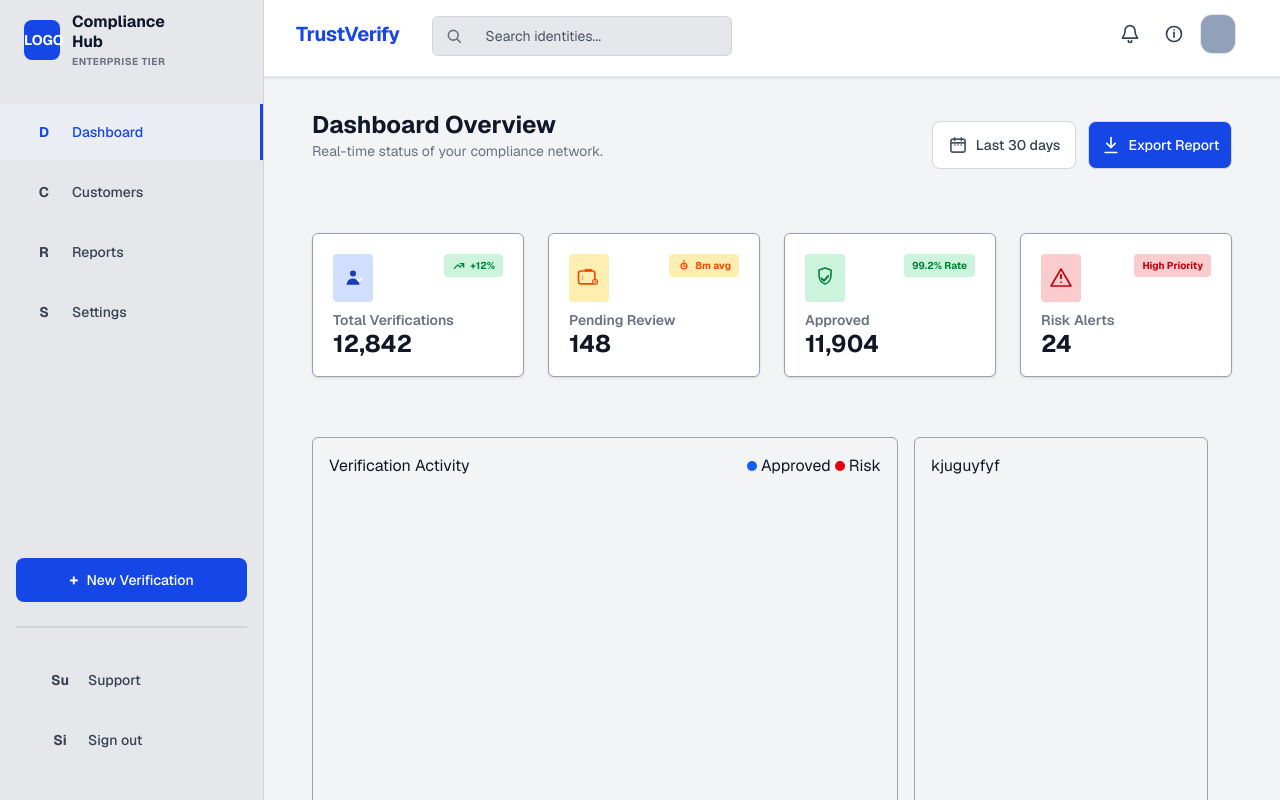
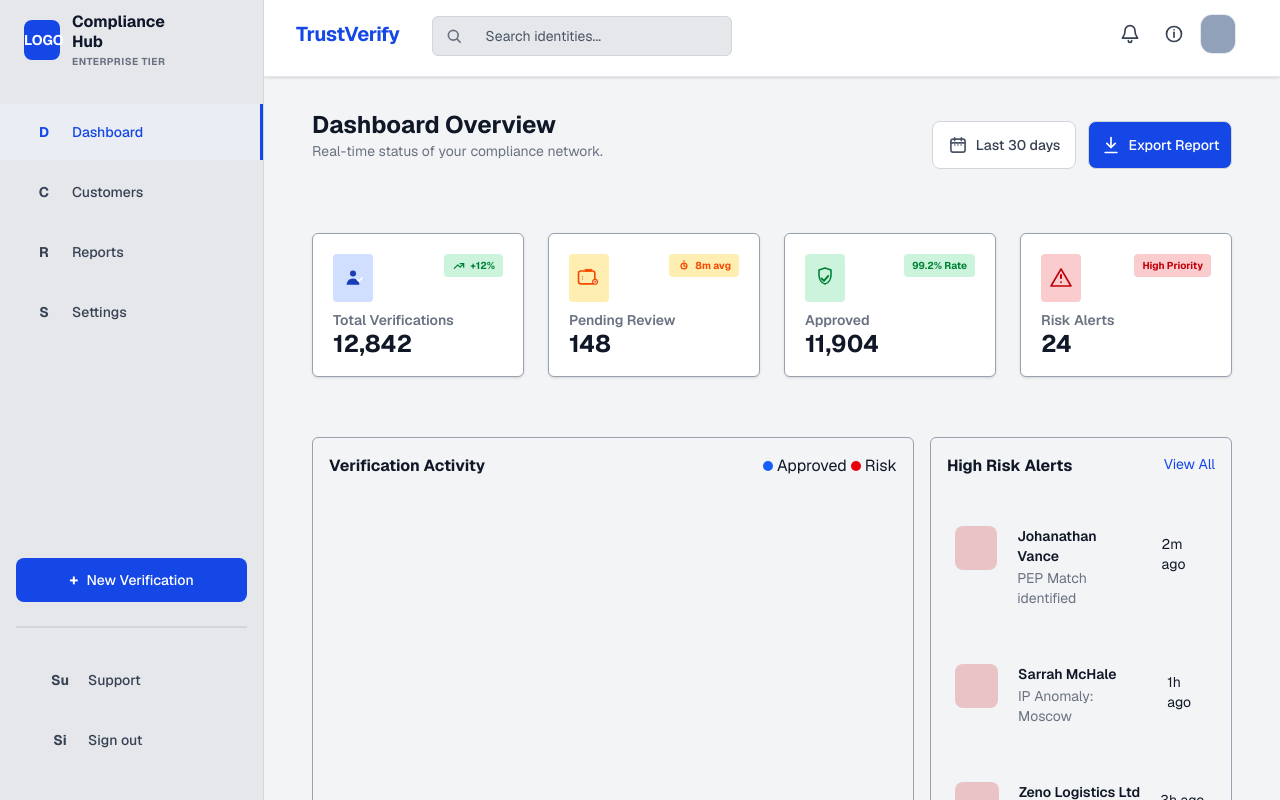
Before and after one commit to Rounatto/kyc, a Next.js app: page /dashboard in a window 1280 px wide. Built offline with nearby package versions, Linux system fonts and the light colour scheme.

Commit message:
Save local changes

```diff
--- a/app/dashboard/page.tsx
+++ b/app/dashboard/page.tsx
@@ -73,7 +73,7 @@ export default function DashboardPage() {
                     </div>
                 </div>
                     <div className="flex flex-col sm:flex-row sm:flex-wrap lg:flex-nowrap gap-4 md:gap-6 w-full mt-8">{/* section des 4 cartes de résumé*/}
-                        <div className="w-full sm:w-[calc(50%-12px)] lg:flex-1 bg-white p-5 rounded-md border border-gray-400 shadow-sm flex flex-col justify-between h-36">{/*1ère carte*/}
+                        <div className="w-full sm:w-[calc(50%-12px)] lg:flex-1 bg-white p-5 rounded-md border border-gray-400 shadow-sm flex flex-col justify-between h-36 hover:shadow-md hover:-translate-y-1 transition-all duration-300">{/*1ère carte*/}
                             <div className="flex flex-row justify-between items-start gap-1">{/*les deux ptit logo bleu et vert*/}
                                 <div className="bg-blue-600/20 w-10 h-12 flex items-center justify-center p-1.5 rounded-sm">{/*logo bleu entier*/}
                                     <div className="text-blue-800 text-sm font-bold flex items-center justify-center">{/*le ptit logo bleu*/}
@@ -101,7 +101,7 @@ export default function DashboardPage() {
                                 <p className="text-2xl font-bold text-gray-900 leading-none">12,842</p>
                             </div>
                         </div>
-                        <div className="w-full sm:w-[calc(50%-12px)] lg:flex-1 bg-white p-5 rounded-md border border-gray-400 shadow-sm flex flex-col justify-between h-36">{/*2ème carte*/}
+                        <div className="w-full sm:w-[calc(50%-12px)] lg:flex-1 bg-white p-5 rounded-md border border-gray-400 shadow-sm flex flex-col justify-between h-36 hover:shadow-md hover:-translate-y-1 transition-all duration-300">{/*2ème carte*/}
                             <div className="flex flex-row justify-between items-start gap-1">{/*les deux ptit logo bleu et vert*/}
                                 <div className="bg-yellow-400/30 w-10 h-12 flex items-center justify-center p-1.5 rounded-sm">{/*logo bleu entier*/}
                                     <div className="text-orange-600 text-sm font-bold flex items-center justify-center">{/*le ptit logo bleu*/}
@@ -136,7 +136,7 @@ export default function DashboardPage() {
                                 <p className="text-2xl font-bold text-gray-900 leading-none">148</p>
                             </div>
                         </div>
-                        <div className="w-full sm:w-[calc(50%-12px)] lg:flex-1 bg-white p-5 rounded-md border border-gray-400 shadow-sm flex flex-col justify-between h-36">{/*3ème carte*/}
+                        <div className="w-full sm:w-[calc(50%-12px)] lg:flex-1 bg-white p-5 rounded-md border border-gray-400 shadow-sm flex flex-col justify-between h-36 hover:shadow-md hover:-translate-y-1 transition-all duration-300">{/*3ème carte*/}
                             <div className="flex flex-row justify-between items-start gap-1">{/*les deux ptit logo bleu et vert*/}
                                 <div className="bg-green-500/20 w-10 h-12 flex items-center justify-center p-1.5 rounded-sm">{/*logo bleu entier*/}
                                     <div className="text-green-700 text-sm font-bold flex items-center justify-center">{/*le ptit logo bleu*/}
@@ -157,7 +157,7 @@ export default function DashboardPage() {
                                 <p className="text-2xl font-bold text-gray-900 leading-none">11,904</p>
                             </div>
                         </div>
-                        <div className="w-full sm:w-[calc(50%-12px)] lg:flex-1 bg-white p-5 rounded-md border border-gray-400 shadow-sm flex flex-col justify-between h-36">{/*4ème carte*/}
+                        <div className="w-full sm:w-[calc(50%-12px)] lg:flex-1 bg-white p-5 rounded-md border border-gray-400 shadow-sm flex flex-col justify-between h-36 hover:shadow-md hover:-translate-y-1 transition-all duration-300">{/*4ème carte*/}
                             <div className="flex flex-row justify-between items-start gap-1">{/*les deux ptit logo bleu et vert*/}
                                 <div className="bg-red-600/20 w-10 h-12 flex items-center justify-center p-1.5 rounded-sm">{/*logo bleu entier*/}
                                     <div className="text-red-700 text-sm font-bold flex items-center justify-center">{/*le ptit logo bleu*/}
@@ -180,10 +180,10 @@ export default function DashboardPage() {
                             </div>
                         </div>
                     </div>
-                    <div className="flex flex-col lg:flex-row justify-between gap-4 mr-6 mt-7">{/*verification activity feed and High Risk Alerts*/}
-                        <div className="flex flex-col w-full lg:w-[70%] min-h-[400px] border border-gray-400 rounded-md p-4 justify-between">{/*verification activity feed*/}
+                    <div className="flex flex-col lg:flex-row justify-between gap-4 mt-7">{/*verification activity feed and High Risk Alerts*/}
+                        <div className="flex flex-col w-full lg:w-[70%] min-h-[400px] border border-gray-400 rounded-md p-4 justify-between hover:shadow-md hover:-translate-y-1 transition-all duration-300">{/*verification activity feed*/}
                             <div className="flex flex-row justify-between items-center mb-4">{/*Header verification activity et approved et risk*/}
-                                <h2>Verification Activity</h2>
+                                <h2 className="font-bold">Verification Activity</h2>
                                 <div className="flex flex-row">{/*bouton approved et risk*/}
                                     <span className="flex items-center mr-1 text-blue-600" aria-hidden="true">
                                         <svg viewBox="0 0 8 8" className="h-2.5 w-2.5" fill="currentColor" xmlns="http://www.w3.org/2000/svg">
@@ -209,9 +209,133 @@ export default function DashboardPage() {
                                 <p className="text-sm text-black truncate">Sunday</p>
                             </div>
                         </div>
-                        <div className="flex flex-col w-full lg:w-[35%] min-h-[400px] border border-gray-400 rounded-md p-4">{/*High Risk Alerts*/}
-                            kjuguyfyf
+                        <div className="flex flex-col w-full lg:w-[35%] min-h-[400px] border border-gray-400 rounded-md p-4 justify-between gap-10 hover:shadow-md hover:-translate-y-1 transition-all duration-300">{/*High Risk Alerts*/}
+                            <div className="flex flex-row">{/*High Risk Alerts and viewall*/}
+                                <h2 className="font-bold">High Risk Alerts</h2>
+                                <Link href="#" className="text-sm text-blue-700 ml-auto hover:underline">View All</Link>
+                            </div>
+                            <div className="flex flex-col justify-between gap-10">{/*Les exemples d'alertes à haut risque rouge*/}
+                                <div className="flex flex-row gap-5 cursor-pointer hover:bg-gray-200 p-2 rounded-sm h-full">{/*1 exemple*/}
+                                    <div className="bg-red-700/20 p-2 rounded-lg w-11 h-11">{/*carre rouge*/}
+                                        <span className="text-red-700">{/*Icone d'alerte rouge*/}
+
+                                        </span>
+                                    </div>
+                                    <div className="flex flex-col gap-0.5 ">{/*Titre et description de l'alerte*/}
+                                        <p className="text-sm font-semibold text-gray-900">Johanathan Vance</p>
+                                        <p className="text-sm text-gray-500">PEP Match identified</p>
+                                    </div>
+                                    <p className="text-sm text-gray-900 mt-2">2m ago</p>
+                                </div>
+                                <div className="flex flex-row gap-5 cursor-pointer hover:bg-gray-200 p-2 rounded-sm h-full">{/*2 exemple*/}
+                                    <div className="bg-red-700/20 p-2 rounded-lg w-11 h-11">{/*carre rouge*/}
+                                        <span className="text-red-700">{/*Icone d'alerte rouge*/}
+
+                                        </span>
+                                    </div>
+                                    <div className="flex flex-col gap-0.5">{/*Titre et description de l'alerte*/}
+                                        <p className="text-sm font-semibold text-gray-900">Sarrah McHale</p>
+                                        <p className="text-sm text-gray-500">IP Anomaly: Moscow</p>
+                                    </div>
+                                    <p className="text-sm text-gray-900 mt-2">1h ago</p>
+                                </div>
+                                <div className="flex flex-row gap-5 cursor-pointer hover:bg-gray-200 p-2 rounded-sm h-full">{/*3 exemple*/}
+                                    <div className="bg-red-700/20 p-2 rounded-lg w-11 h-11">{/*carre rouge*/}
+                                        <span className="text-red-700">{/*Icone d'alerte rouge*/}
+
+                                        </span>
+                                    </div>
+                                    <div className="flex flex-col gap-0.5">{/*Titre et description de l'alerte*/}
+                                        <p className="text-sm font-semibold text-gray-900">Zeno Logistics Ltd</p>
+                                        <p className="text-sm text-gray-500">Sanctions List Hit</p>
+                                    </div>
+                                    <p className="text-sm text-gray-900 mt-2">3h ago</p>
+                                </div>
+                            </div>
+                            <div className="flex flex-col gap-3 bg-gray-400/20 p-4 lg:mx-auto mx-2 rounded-lg">{/*Commentaire et statistique des haut risque*/}
+                                <p>AI-driven risk scoring is currently monitoring 842 active sessions</p>
+                                <div className="w-full bg-white h-[10px] rounded-sm">{/*barre de progression du risque*/}
+                                    <div className="bg-blue-700 h-full w-[75%] rounded-sm" ></div>{/*la barre bleu qui estime le risk*/}
+                                </div>
+                            </div>
                         </div>
+
+                    </div>
+                    <div className="flex flex-col w-full border border-gray-400 rounded-md justify-between">{/*Section des Recent Verification Requests*/}
+                        <div className="flex flex-row justify-between p-5 border-b border-gray-400">{/*Recent Verification Requests title et deux icones*/}
+                            <h2 className="font-bold">Recent Verification Requests</h2>
+                            <div className="flex flex-row gap-2">{/*les deux icones de filtre et trois points verticale*/}
+                                <span className="text-gray-900 hover:bg-gray-200 p-1 rounded-xs cursor-pointer">{/*Icone de filtre*/}
+                                    hk
+                                </span>
+                                <span className="text-gray-900 hover:bg-gray-200 p-1 rounded-xs cursor-pointer">{/*Icone de trois points verticale*/}
+                                    bkd
+                                </span>
+                            </div>
+                        </div>
+                        <div className="flex flex-col justify-between w-full">{/*la section vérification du milieu*/}
+                            <header className="flex flex-row bg-gray-200/80 py-2 px-4 w-full">{/*descriprion de ce que contient le tableau*/}
+                                <p className="text-sm text-gray-600 mr-20">CUSTOMER</p>
+                                <p className="text-sm text-gray-600 mr-20">TYPE</p>
+                                <p className="text-sm text-gray-600 mr-12">SUBMITTED</p>
+                                <p className="text-sm text-gray-600 mr-14">STATUS</p>
+                                <p className="text-sm text-gray-600 mr-13">SCORE</p>
+                                <p className="text-sm text-gray-600">ACTION</p>
+                            </header>
+                            <div className="flex flex-col w-full">{/*les lignes exemples du tableau*/}
+                                <div className="flex flex-row py-7 border-b border-gray-400">{/*1ère ligne du tableau*/}
+                                    <div className="flex flex-row">{/*Customer avec image et nom*/}
+                                        <div className="w-10 h-10 bg-blue-800/20 rounded-full mr-4">{/*Image du client*/}
+                                            <p className="text-blue-800">EL</p>
+                                        </div>
+                                        <div className="flex flex-col gap-0.5">{/*Nom du client et email*/}
+                                            <p className="text-sm text-gray-900 mt-2">Eleanor Lewis</p>{/*Nom du client*/}
+                                            <p className="text-xs text-gray-500">e.lewis@corporate.com</p>{/*Email du client*/}
+                                        </div>
+                                    </div>
+                                    <div>{/*Type de vérification*/}
+                                        <p>Individual KYC</p>
+                                    </div>
+                                    <div>{/*Date de soumission*/}
+
+                                    </div>
+                                    <div>{/*Status de la vérification*/}
+
+                                    </div>
+                                    <div>{/*Score de risque*/}
+
+                                    </div>
+                                    <div>{/*Action possible sur la vérification*/}
+
+                                    </div>
+                                </div>
+                                <div className="flex flex-row py-7 border-b border-gray-400">{/*2ème ligne du tableau*/}
+
+                                </div>
+                                <div className="flex flex-row py-7 border-b border-gray-400">{/*3ème ligne du tableau*/}
+
+                                </div>
+                                <div className="flex flex-row py-7 border-b border-gray-400">{/*4ème ligne du tableau*/}
+
+                                </div>
+                            </div>
+                        </div>
+                        <footer className="flex flex-row justify-between bg-gray-200/80 p-5">{/*Footer avec le bouton view all*/}
+                            <p className="text-xs text-gray-900 mt-2">Showing 4 of 12,842 requests</p>
+                            <div className="flex flex-row gap-2">
+                                <div className="bg-white w-5 h-6 rounded-xs item-center border border-gray-400 cursor-pointer">{/*Button page precedente*/}
+                                    <span>{/*fleche gauche pour page precedente*/}
+
+                                    </span>
+                                </div>
+                                <p>1</p>{/* le nbr de la page ou on est actuellement*/}
+                                <div className="bg-white w-5 h-6 rounded-xs item-center border border-gray-400 cursor-pointer">{/*Button page suivante*/}
+                                    <span>{/*fleche droite pour page suivante*/}
+
+                                    </span>
+                                </div>
+                            </div>
+                        </footer>
 
                     </div>
 
```
